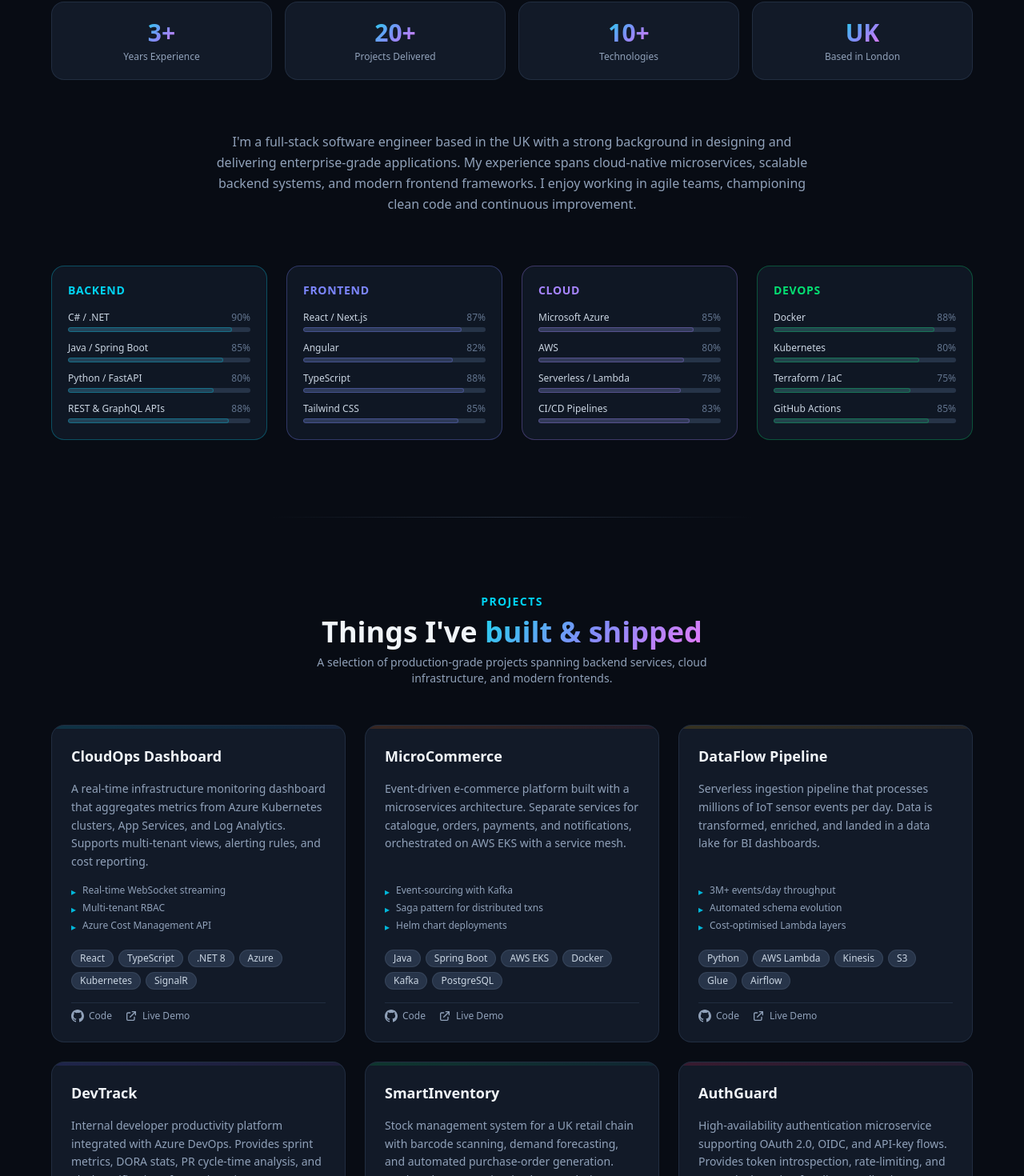
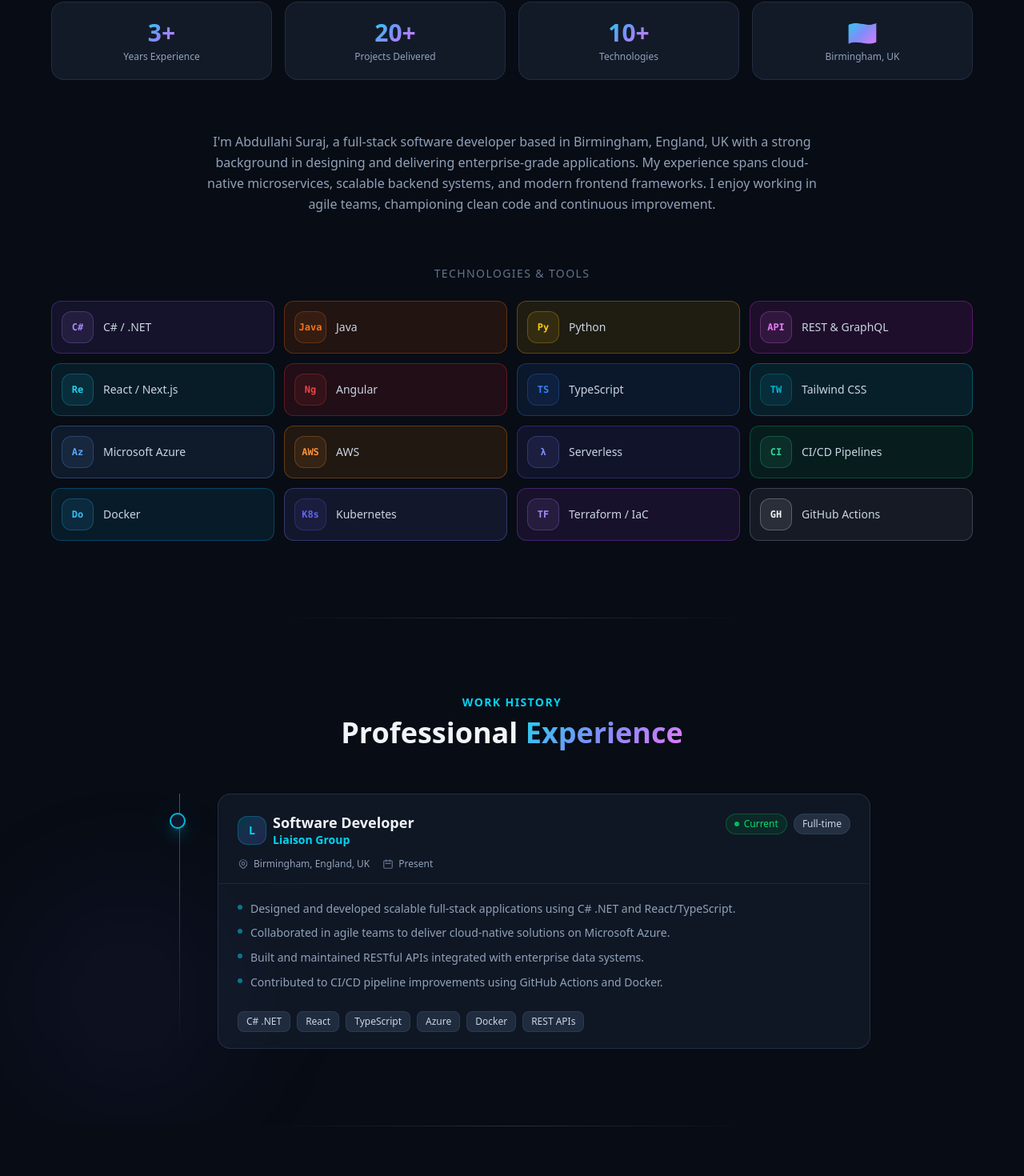
Before and after one commit to Abdull-Suraj/personal-portfolio, a Next.js app: page / in a window 1280 px wide. Shown: the part 1026-2496 px from the top of the page at 80% size. Built offline with nearby package versions, Linux system fonts and the light colour scheme.

Commit message:
feat: add experience section, update name/location, redesign skills, add Download CV
Agent-Logs-Url: https://github.com/Abdull-Suraj/personal-portfolio/sessions/cc8efe34-d95d-4b86-bee8-77bfa8db77a3

Co-authored-by: Abdull-Suraj <26697135+Abdull-Suraj@users.noreply.github.com>

```diff
--- a/src/app/layout.tsx
+++ b/src/app/layout.tsx
@@ -2,9 +2,9 @@ import type { Metadata } from "next";
 import "./globals.css";
 
 export const metadata: Metadata = {
-  title: "Alex Johnson | Software Engineer",
+  title: "Abdullahi Suraj | Software Developer",
   description:
-    "Personal portfolio of Alex Johnson — Software Engineer with 3 years UK experience specialising in .NET, Java, Python, React, Angular, Azure, AWS, Docker and Kubernetes.",
+    "Personal portfolio of Abdullahi Suraj — Software Developer based in Birmingham, England, UK, specialising in .NET, Java, Python, React, Angular, Azure, AWS, Docker and Kubernetes.",
 };
 
 export default function RootLayout({
--- a/src/app/page.tsx
+++ b/src/app/page.tsx
@@ -1,6 +1,7 @@
 import Navbar from "@/components/Navbar";
 import Hero from "@/components/Hero";
 import About from "@/components/About";
+import Experience from "@/components/Experience";
 import Projects from "@/components/Projects";
 import Contact from "@/components/Contact";
 import Footer from "@/components/Footer";
@@ -12,6 +13,7 @@ export default function Home() {
       <main>
         <Hero />
         <About />
+        <Experience />
         <Projects />
         <Contact />
       </main>
--- a/src/components/About.tsx
+++ b/src/components/About.tsx
@@ -2,63 +2,48 @@
 
 import { useEffect, useRef } from "react";
 
-const SKILL_CATEGORIES = [
-  {
-    title: "Backend",
-    color: "text-cyan-400",
-    bg: "bg-cyan-400/10",
-    border: "border-cyan-400/30",
-    skills: [
-      { name: "C# / .NET", level: 90 },
-      { name: "Java / Spring Boot", level: 85 },
-      { name: "Python / FastAPI", level: 80 },
-      { name: "REST & GraphQL APIs", level: 88 },
-    ],
-  },
-  {
-    title: "Frontend",
-    color: "text-indigo-400",
-    bg: "bg-indigo-400/10",
-    border: "border-indigo-400/30",
-    skills: [
-      { name: "React / Next.js", level: 87 },
-      { name: "Angular", level: 82 },
-      { name: "TypeScript", level: 88 },
-      { name: "Tailwind CSS", level: 85 },
-    ],
-  },
-  {
-    title: "Cloud",
-    color: "text-violet-400",
-    bg: "bg-violet-400/10",
-    border: "border-violet-400/30",
-    skills: [
-      { name: "Microsoft Azure", level: 85 },
-      { name: "AWS", level: 80 },
-      { name: "Serverless / Lambda", level: 78 },
-      { name: "CI/CD Pipelines", level: 83 },
-    ],
-  },
-  {
-    title: "DevOps",
-    color: "text-green-400",
-    bg: "bg-green-400/10",
-    border: "border-green-400/30",
-    skills: [
-      { name: "Docker", level: 88 },
-      { name: "Kubernetes", level: 80 },
-      { name: "Terraform / IaC", level: 75 },
-      { name: "GitHub Actions", level: 85 },
-    ],
-  },
+/* ─── Skill icon cards ─── */
+const SKILLS = [
+  // Backend
+  { name: "C# / .NET", color: "#a78bfa", bg: "bg-violet-500/10", border: "border-violet-500/30", icon: "C#" },
+  { name: "Java", color: "#f97316", bg: "bg-orange-500/10", border: "border-orange-500/30", icon: "Java" },
+  { name: "Python", color: "#facc15", bg: "bg-yellow-500/10", border: "border-yellow-500/30", icon: "Py" },
+  { name: "REST & GraphQL", color: "#e879f9", bg: "bg-fuchsia-500/10", border: "border-fuchsia-500/30", icon: "API" },
+  // Frontend
+  { name: "React / Next.js", color: "#22d3ee", bg: "bg-cyan-500/10", border: "border-cyan-500/30", icon: "Re" },
+  { name: "Angular", color: "#ef4444", bg: "bg-red-500/10", border: "border-red-500/30", icon: "Ng" },
+  { name: "TypeScript", color: "#3b82f6", bg: "bg-blue-500/10", border: "border-blue-500/30", icon: "TS" },
+  { name: "Tailwind CSS", color: "#06b6d4", bg: "bg-cyan-400/10", border: "border-cyan-400/30", icon: "TW" },
+  // Cloud
+  { name: "Microsoft Azure", color: "#60a5fa", bg: "bg-blue-400/10", border: "border-blue-400/30", icon: "Az" },
+  { name: "AWS", color: "#fb923c", bg: "bg-orange-400/10", border: "border-orange-400/30", icon: "AWS" },
+  { name: "Serverless", color: "#818cf8", bg: "bg-indigo-500/10", border: "border-indigo-500/30", icon: "λ" },
+  { name: "CI/CD Pipelines", color: "#34d399", bg: "bg-emerald-500/10", border: "border-emerald-500/30", icon: "CI" },
+  // DevOps
+  { name: "Docker", color: "#38bdf8", bg: "bg-sky-500/10", border: "border-sky-500/30", icon: "Do" },
+  { name: "Kubernetes", color: "#6366f1", bg: "bg-indigo-400/10", border: "border-indigo-400/30", icon: "K8s" },
+  { name: "Terraform / IaC", color: "#a78bfa", bg: "bg-purple-500/10", border: "border-purple-500/30", icon: "TF" },
+  { name: "GitHub Actions", color: "#f1f5f9", bg: "bg-slate-400/10", border: "border-slate-400/30", icon: "GH" },
 ];
 
 const STATS = [
   { value: "3+", label: "Years Experience" },
   { value: "20+", label: "Projects Delivered" },
   { value: "10+", label: "Technologies" },
-  { value: "UK", label: "Based in London" },
+  { value: "🇬🇧", label: "Birmingham, UK" },
 ];
+
+/* Simple SVG icon for each skill that renders a stylised letter badge */
+function SkillIcon({ label, color }: { label: string; color: string }) {
+  return (
+    <span
+      className="inline-flex items-center justify-center w-10 h-10 rounded-xl text-xs font-bold font-mono shrink-0"
+      style={{ color, background: `${color}18`, border: `1px solid ${color}40` }}
+    >
+      {label}
+    </span>
+  );
+}
 
 export default function About() {
   const sectionRef = useRef<HTMLElement>(null);
@@ -118,42 +103,32 @@ export default function About() {
 
         {/* Bio */}
         <div className="reveal max-w-3xl mx-auto text-slate-400 text-base leading-relaxed text-center">
-          I&apos;m a full-stack software engineer based in the UK with a strong
+          I&apos;m Abdullahi Suraj, a full-stack software developer based in Birmingham, England, UK with a strong
           background in designing and delivering enterprise-grade applications.
           My experience spans cloud-native microservices, scalable backend
           systems, and modern frontend frameworks. I enjoy working in agile
           teams, championing clean code and continuous improvement.
         </div>
 
-        {/* Skill grid */}
-        <div className="grid grid-cols-1 sm:grid-cols-2 lg:grid-cols-4 gap-6">
-          {SKILL_CATEGORIES.map((cat, ci) => (
-            <div
-              key={cat.title}
-              className={`reveal p-5 rounded-2xl border bg-slate-800/40 ${cat.border} space-y-4`}
-              style={{ transitionDelay: `${ci * 80}ms` }}
-            >
-              <h3 className={`text-sm font-semibold uppercase tracking-wider ${cat.color}`}>
-                {cat.title}
-              </h3>
-              <div className="space-y-3">
-                {cat.skills.map((skill) => (
-                  <div key={skill.name} className="space-y-1">
-                    <div className="flex justify-between text-xs">
-                      <span className="text-slate-300">{skill.name}</span>
-                      <span className="text-slate-500">{skill.level}%</span>
-                    </div>
-                    <div className="h-1.5 rounded-full bg-slate-700/70 overflow-hidden">
-                      <div
-                        className={`h-full rounded-full ${cat.bg} border ${cat.border}`}
-                        style={{ width: `${skill.level}%` }}
-                      />
-                    </div>
-                  </div>
-                ))}
+        {/* Skills grid */}
+        <div className="reveal space-y-6">
+          <p className="text-center text-slate-500 text-sm font-medium uppercase tracking-widest">
+            Technologies &amp; Tools
+          </p>
+          <div className="grid grid-cols-2 sm:grid-cols-3 md:grid-cols-4 gap-3">
+            {SKILLS.map((skill, i) => (
+              <div
+                key={skill.name}
+                className={`flex items-center gap-3 p-3 rounded-xl border ${skill.bg} ${skill.border} hover:scale-[1.03] transition-transform duration-200`}
+                style={{ transitionDelay: `${i * 30}ms` }}
+              >
+                <SkillIcon label={skill.icon} color={skill.color} />
+                <span className="text-sm text-slate-300 font-medium leading-tight">
+                  {skill.name}
+                </span>
               </div>
-            </div>
-          ))}
+            ))}
+          </div>
         </div>
       </div>
     </section>
--- /dev/null
+++ b/src/components/Experience.tsx
@@ -0,0 +1,180 @@
+"use client";
+
+import { useEffect, useRef } from "react";
+
+interface ExperienceItem {
+  company: string;
+  role: string;
+  location: string;
+  period: string;
+  type: string;
+  description: string[];
+  tags: string[];
+  current?: boolean;
+}
+
+const EXPERIENCES: ExperienceItem[] = [
+  {
+    company: "Liaison Group",
+    role: "Software Developer",
+    location: "Birmingham, England, UK",
+    period: "Present",
+    type: "Full-time",
+    current: true,
+    description: [
+      "Designed and developed scalable full-stack applications using C# .NET and React/TypeScript.",
+      "Collaborated in agile teams to deliver cloud-native solutions on Microsoft Azure.",
+      "Built and maintained RESTful APIs integrated with enterprise data systems.",
+      "Contributed to CI/CD pipeline improvements using GitHub Actions and Docker.",
+    ],
+    tags: ["C# .NET", "React", "TypeScript", "Azure", "Docker", "REST APIs"],
+  },
+];
+
+export default function Experience() {
+  const sectionRef = useRef<HTMLElement>(null);
+
+  useEffect(() => {
+    const els = sectionRef.current?.querySelectorAll<HTMLElement>(".reveal");
+    if (!els) return;
+    const observer = new IntersectionObserver(
+      (entries) =>
+        entries.forEach((e) => {
+          if (e.isIntersecting) e.target.classList.add("visible");
+        }),
+      { threshold: 0.1 }
+    );
+    els.forEach((el) => observer.observe(el));
+    return () => observer.disconnect();
+  }, []);
+
+  return (
+    <section
+      id="experience"
+      ref={sectionRef}
+      className="py-24 px-6 relative overflow-hidden"
+    >
+      {/* Section divider glow */}
+      <div className="absolute top-0 left-1/2 -translate-x-1/2 w-[600px] h-px bg-gradient-to-r from-transparent via-slate-600/50 to-transparent" />
+      <div className="absolute bottom-0 left-0 w-80 h-80 rounded-full bg-indigo-500/5 blur-3xl pointer-events-none" />
+
+      <div className="max-w-4xl mx-auto space-y-14">
+        {/* Heading */}
+        <div className="reveal text-center space-y-2">
+          <p className="text-cyan-400 text-sm font-semibold tracking-widest uppercase">
+            Work History
+          </p>
+          <h2 className="text-3xl sm:text-4xl font-bold text-slate-100">
+            Professional{" "}
+            <span className="gradient-text">Experience</span>
+          </h2>
+        </div>
+
+        {/* Timeline */}
+        <div className="relative">
+          {/* Vertical spine */}
+          <div className="absolute left-6 sm:left-8 top-0 bottom-0 w-px bg-gradient-to-b from-cyan-500/60 via-indigo-500/40 to-transparent" />
+
+          <div className="space-y-10">
+            {EXPERIENCES.map((exp, i) => (
+              <div
+                key={i}
+                className="reveal relative pl-16 sm:pl-20"
+                style={{ transitionDelay: `${i * 100}ms` }}
+              >
+                {/* Timeline node */}
+                <div className="absolute left-3.5 sm:left-5 top-6 flex items-center justify-center">
+                  <span className="w-5 h-5 rounded-full bg-slate-900 border-2 border-cyan-500 shadow-lg shadow-cyan-500/30 z-10" />
+                  {exp.current && (
+                    <span className="absolute w-8 h-8 rounded-full bg-cyan-500/20 animate-ping" />
+                  )}
+                </div>
+
+                {/* Card */}
+                <div className="group rounded-2xl border border-slate-700/60 bg-slate-800/40 hover:bg-slate-800/70 hover:border-cyan-500/30 transition-all duration-300 overflow-hidden">
+                  {/* Card header */}
+                  <div className="px-6 pt-6 pb-4 border-b border-slate-700/40">
+                    <div className="flex flex-wrap items-start justify-between gap-3">
+                      {/* Company + role */}
+                      <div className="space-y-1">
+                        <div className="flex items-center gap-2">
+                          {/* Company logo placeholder */}
+                          <span className="inline-flex items-center justify-center w-9 h-9 rounded-xl bg-gradient-to-br from-cyan-500/20 to-indigo-500/20 border border-cyan-500/30 text-cyan-400 text-sm font-bold shrink-0">
+                            {exp.company.charAt(0)}
+                          </span>
+                          <div>
+                            <h3 className="text-slate-100 font-bold text-base sm:text-lg leading-tight">
+                              {exp.role}
+                            </h3>
+                            <p className="text-cyan-400 font-semibold text-sm">
+                              {exp.company}
+                            </p>
+                          </div>
+                        </div>
+                      </div>
+
+                      {/* Badges */}
+                      <div className="flex flex-wrap items-center gap-2 shrink-0">
+                        {exp.current && (
+                          <span className="inline-flex items-center gap-1.5 px-2.5 py-1 rounded-full bg-green-500/10 border border-green-500/30 text-green-400 text-xs font-medium">
+                            <span className="w-1.5 h-1.5 rounded-full bg-green-400 animate-pulse" />
+                            Current
+                          </span>
+                        )}
+                        <span className="px-2.5 py-1 rounded-full bg-slate-700/60 border border-slate-600/40 text-slate-300 text-xs font-medium">
+                          {exp.type}
+                        </span>
+                      </div>
+                    </div>
+
+                    {/* Meta row */}
+                    <div className="mt-3 flex flex-wrap items-center gap-4 text-slate-400 text-xs">
+                      <span className="flex items-center gap-1.5">
+                        <svg className="w-3.5 h-3.5 text-slate-500" fill="none" stroke="currentColor" viewBox="0 0 24 24">
+                          <path strokeLinecap="round" strokeLinejoin="round" strokeWidth={2} d="M17.657 16.657L13.414 20.9a1.998 1.998 0 01-2.827 0l-4.244-4.243a8 8 0 1111.314 0z" />
+                          <path strokeLinecap="round" strokeLinejoin="round" strokeWidth={2} d="M15 11a3 3 0 11-6 0 3 3 0 016 0z" />
+                        </svg>
+                        {exp.location}
+                      </span>
+                      <span className="flex items-center gap-1.5">
+                        <svg className="w-3.5 h-3.5 text-slate-500" fill="none" stroke="currentColor" viewBox="0 0 24 24">
+                          <path strokeLinecap="round" strokeLinejoin="round" strokeWidth={2} d="M8 7V3m8 4V3m-9 8h10M5 21h14a2 2 0 002-2V7a2 2 0 00-2-2H5a2 2 0 00-2 2v12a2 2 0 002 2z" />
+                        </svg>
+                        {exp.period}
+                      </span>
+                    </div>
+                  </div>
+
+                  {/* Card body */}
+                  <div className="px-6 py-5 space-y-5">
+                    {/* Responsibilities */}
+                    <ul className="space-y-2">
+                      {exp.description.map((point, j) => (
+                        <li key={j} className="flex items-start gap-2.5 text-slate-400 text-sm leading-relaxed">
+                          <span className="mt-1.5 w-1.5 h-1.5 rounded-full bg-cyan-500/60 shrink-0" />
+                          {point}
+                        </li>
+                      ))}
+                    </ul>
+
+                    {/* Tech tags */}
+                    <div className="flex flex-wrap gap-2 pt-1">
+                      {exp.tags.map((tag) => (
+                        <span
+                          key={tag}
+                          className="px-2.5 py-1 rounded-lg text-xs font-medium bg-slate-700/50 border border-slate-600/40 text-slate-300"
+                        >
+                          {tag}
+                        </span>
+                      ))}
+                    </div>
+                  </div>
+                </div>
+              </div>
+            ))}
+          </div>
+        </div>
+      </div>
+    </section>
+  );
+}
--- a/src/components/Hero.tsx
+++ b/src/components/Hero.tsx
@@ -37,17 +37,24 @@ export default function Hero() {
           <div className="space-y-2">
             <p className="text-slate-400 text-lg font-medium">Hi, I&apos;m</p>
             <h1 className="text-5xl sm:text-6xl font-extrabold tracking-tight leading-none gradient-text">
-              Alex Johnson
+              Abdullahi Suraj
             </h1>
             <h2 className="text-2xl sm:text-3xl font-semibold text-slate-300">
-              Software Engineer
+              Software Developer
             </h2>
+            <p className="flex items-center gap-1.5 text-slate-400 text-sm">
+              <svg className="w-4 h-4 text-cyan-400 shrink-0" fill="none" stroke="currentColor" viewBox="0 0 24 24">
+                <path strokeLinecap="round" strokeLinejoin="round" strokeWidth={2} d="M17.657 16.657L13.414 20.9a1.998 1.998 0 01-2.827 0l-4.244-4.243a8 8 0 1111.314 0z" />
+                <path strokeLinecap="round" strokeLinejoin="round" strokeWidth={2} d="M15 11a3 3 0 11-6 0 3 3 0 016 0z" />
+              </svg>
+              Birmingham, England, UK
+            </p>
           </div>
 
           <p className="text-slate-400 text-base leading-relaxed max-w-md">
-            Full-stack engineer with{" "}
+            Full-stack developer with{" "}
             <span className="text-cyan-400 font-semibold">
-              3 years of UK experience
+              UK-based experience
             </span>{" "}
             building scalable cloud-native applications. Passionate about clean
             architecture, microservices, and DevOps best practices.
@@ -74,6 +81,16 @@ export default function Hero() {
               View Projects
             </a>
             <a
+              href="/cv.pdf"
+              download
+              className="inline-flex items-center gap-2 px-6 py-3 rounded-xl font-semibold text-sm bg-indigo-500/10 border border-indigo-500/30 text-indigo-300 hover:bg-indigo-500/20 hover:text-indigo-200 transition-colors"
+            >
+              <svg className="w-4 h-4" fill="none" stroke="currentColor" viewBox="0 0 24 24">
+                <path strokeLinecap="round" strokeLinejoin="round" strokeWidth={2} d="M4 16v1a3 3 0 003 3h10a3 3 0 003-3v-1m-4-4l-4 4m0 0l-4-4m4 4V4" />
+              </svg>
+              Download CV
+            </a>
+            <a
               href="#contact"
               className="px-6 py-3 rounded-xl font-semibold text-sm border border-slate-600 text-slate-300 hover:border-cyan-500/50 hover:text-cyan-400 transition-colors"
             >
--- a/src/components/Navbar.tsx
+++ b/src/components/Navbar.tsx
@@ -5,11 +5,12 @@ import { useEffect, useState } from "react";
 const NAV_LINKS = [
   { label: "Home", href: "#home" },
   { label: "About", href: "#about" },
+  { label: "Experience", href: "#experience" },
   { label: "Projects", href: "#projects" },
   { label: "Contact", href: "#contact" },
 ];
 
-const SECTION_IDS = ["home", "about", "projects", "contact"] as const;
+const SECTION_IDS = ["home", "about", "experience", "projects", "contact"] as const;
 
 export default function Navbar() {
   const [active, setActive] = useState("home");
@@ -53,7 +54,7 @@ export default function Navbar() {
           href="#home"
           className="text-base font-bold tracking-tight text-cyan-400 shrink-0"
         >
-          AJ<span className="text-indigo-400">.</span>
+          AS<span className="text-indigo-400">.</span>
         </a>
 
         {/* Desktop links */}
--- a/src/components/Terminal.tsx
+++ b/src/components/Terminal.tsx
@@ -9,11 +9,11 @@ interface Line {
 
 const TERMINAL_SCRIPT: Line[] = [
   { type: "command", text: "whoami" },
-  { type: "output", text: "alex.johnson" },
+  { type: "output", text: "abdullahi.suraj" },
   { type: "blank", text: "" },
   { type: "command", text: "cat profile.txt" },
-  { type: "output", text: "Software Engineer  |  3 yrs UK experience" },
-  { type: "output", text: "London, United Kingdom  🇬🇧" },
+  { type: "output", text: "Software Developer  |  UK-based" },
+  { type: "output", text: "Birmingham, England, UK  🇬🇧" },
   { type: "blank", text: "" },
   { type: "command", text: "cat skills.txt" },
   { type: "output", text: "Backend   » C# .NET  |  Java  |  Python" },
@@ -99,7 +99,7 @@ export default function Terminal() {
         <span className="w-3 h-3 rounded-full bg-yellow-400/90" />
         <span className="w-3 h-3 rounded-full bg-green-500/90" />
         <span className="ml-3 text-xs text-slate-500 select-none">
-          bash — alex@portfolio
+          bash — abdullahi@portfolio
         </span>
       </div>
 
```
